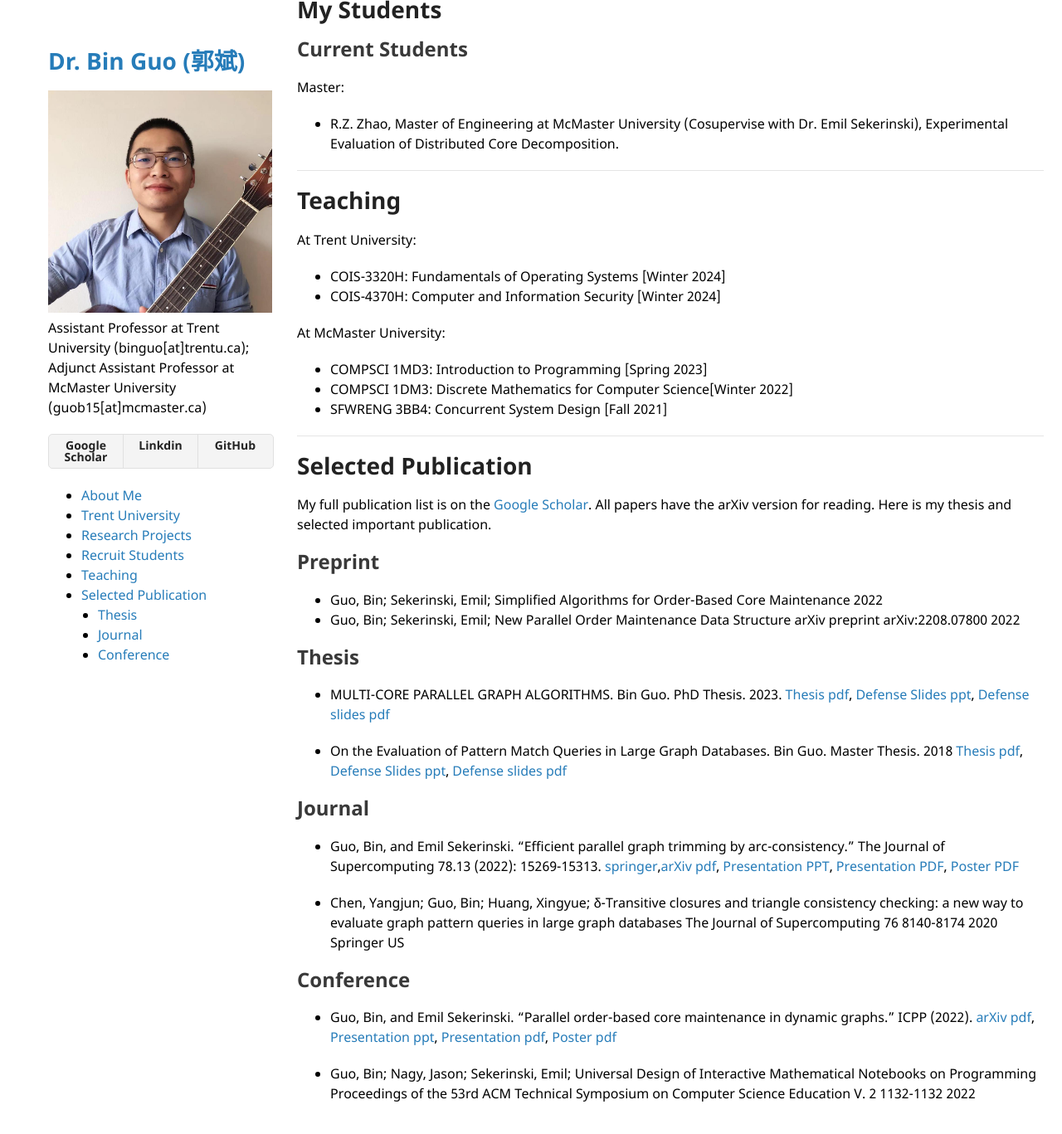
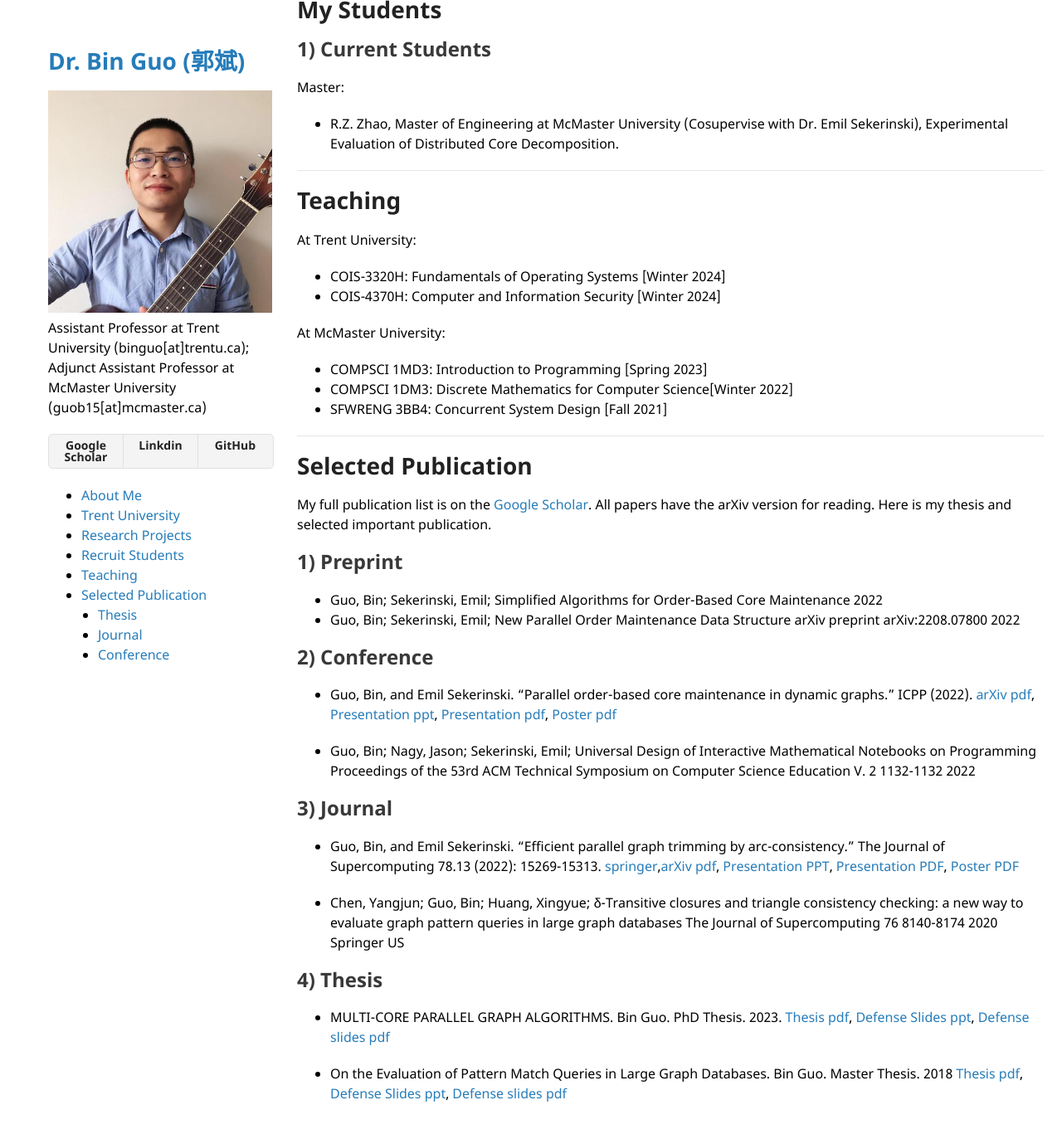
Before and after one commit to bin-guo/bin-guo.github.io, a Jekyll site: the page built from index.md, in a window 1280 px wide and 1400 px high, scrolled down 3727 px. Shown: the top 1367 px of the window at 83% size. Built offline with Jekyll 4.4.1, drawn with Linux system fonts in a browser that asks for light colours; our own code applies the rules of GitHub Pages for plain Markdown files; some of the changed text lies outside the part shown.

Commit message:
Update index.md

```diff
--- a/index.md
+++ b/index.md
@@ -65,7 +65,7 @@ Our research on graph algorithms can be extended to privacy and security. The pr
 ---
 
 # Recruit Students
-## Master's Students
+## 1) Master's Students
 I am seeking highly motivated and dedicated Master's students starting from Winter 2024. Before connecting with me, you must satisfy the basic requirement of our department, e.g, minimum GPA 77% in last 10 credits and IELTS 6.5 with no band below 6.0. Prospective candidates should have a background in __data structure and algorithms__ (especially on graphs), __parallel computing__, and C/C++ programming experience. __If you do not have such a background or your major is not computer science, it does not matter__; we still can talk and make a good research plan. During your master's studies, you will do experiments (mostly C++ programming) and finish a thesis. You will have the opportunity to work closely with me and collaborate with our team members.
 
 Here is the [School of Graduate Studies](https://www.trentu.ca/graduatestudies/) and you can apply for [Applied Modelling and Quantitative Methods](https://www.trentu.ca/graduatestudies/sites/trentu.ca.graduatestudies/files/documents/Programs%20at%20a%20Glance%20from%20TrentU_GradStudies_Viewbook2023_Digital%5B65%5D.pdf), as our master program of Computer Science is under such program (see my front introduction to Trent University). If you are interested in **thesis-based**, you must find a supervisor to finish a research thesis and I am happy to be your supervisor; please send me an email including your CV, transcripts, and what kinds of research you would like to do. If you are interested in **course-based**, you must finish courses and do a project and you can directly apply.
@@ -79,12 +79,12 @@ For the coming years, I am sure that our AMOD program will provide a fixed amoun
 |Research Fellowship Award <br /> (optional from the Supervisor)| | |
 |Total Funding |$16,015.91 | $16,015.91|
 
-## PhD Students
+## 2) PhD Students
 
 I am also recruiting PhD students. Since our department does not have PhD program, I can collaborate with the [Computing and Sofware Department at McMaster University](https://www.eng.mcmaster.ca/cas/programs/degree-options/phd-computer-science/) as a cosupervisor. That means you are McMaster's PhD students; you have a supervisor at McMaster and me as a cosupervisor.
 
 
-Our Computer Science department will provide many funding or scholarship opportunities to cover the tuition fee, like TA; also, I can provide part of the funding to support you. The funding will be enough to pay for tuition fees and basic living expenses.
+At McMaster University, the Computing and Software department will provide many funding or scholarship opportunities to cover the tuition fee, like TA; also, I can provide part of the funding to support you. The funding will be enough to pay for tuition fees and basic living expenses.
 If you are interested, please send me your CV and a proposal to my [email](mailto:binguo@trentu.ca). I am happy to be your supervisor.
 
 Finally, if you like living in Canada, I encourage **international students** to apply for the master's program at Trent University.
@@ -94,7 +94,7 @@ After graduating, you can apply for a [nomination for permanent residence in Ont
 
 # My Students
 
-## Current Students
+## 1) Current Students
 Master:
 * R.Z. Zhao, Master of Engineering at McMaster University (Cosupervise with Dr. Emil Sekerinski), Experimental Evaluation of Distributed Core Decomposition.
 
@@ -117,26 +117,24 @@ At McMaster University:
 My full publication list is on the [Google Scholar](https://scholar.google.com/citations?user=m3ONACQAAAAJ&hl=en). All papers have the arXiv version for reading.
 Here is my thesis and selected important publication.
 
-## Preprint
+## 1) Preprint
 
 - Guo, Bin; Sekerinski, Emil; 	Simplified Algorithms for Order-Based Core Maintenance 2022
 - Guo, Bin; Sekerinski, Emil; 	New Parallel Order Maintenance Data Structure	arXiv preprint arXiv:2208.07800				2022
 
+## 2) Conference
+- Guo, Bin, and Emil Sekerinski. "Parallel order-based core maintenance in dynamic graphs." ICPP (2022). [arXiv pdf](https://arxiv.org/pdf/2210.14290.pdf), [Presentation ppt](publication/icpp2023/icpp23-2.pptx), [Presentation pdf](publication/icpp2023/icpp23-2.pdf), [Poster pdf](publication/icpp2023/icpp23-poster.pdf)
 
-## Thesis
-- MULTI-CORE PARALLEL GRAPH ALGORITHMS. Bin Guo. PhD Thesis. 2023. [Thesis pdf](https://macsphere.mcmaster.ca/bitstream/11375/28562/2/Guo_Bin_2023May_PhD.pdf), [Defense Slides ppt](publication/thesis/Defense-2.pptx), [Defense slides pdf](publication/thesis/Defense-2.pdf)
+- Guo, Bin; Nagy, Jason; Sekerinski, Emil; 	Universal Design of Interactive Mathematical Notebooks on Programming	Proceedings of the 53rd ACM Technical Symposium on Computer Science Education V. 2			1132-1132	2022
 
-- On the Evaluation of Pattern Match Queries in Large Graph Databases. Bin Guo. Master Thesis. 2018 [Thesis pdf](https://winnspace.uwinnipeg.ca/bitstream/handle/10680/1997/Guo_Bin_final_thesis.pdf?sequence=1), [Defense Slides ppt](publication/thesis/defence-V1.5.pptx), [Defense slides pdf](publication/thesis/defence-V1.5.pdf)
 
-## Journal
+
+## 3) Journal
 - Guo, Bin, and Emil Sekerinski. "Efficient parallel graph trimming by arc-consistency." The Journal of Supercomputing 78.13 (2022): 15269-15313. [springer](https://link.springer.com/article/10.1007/s11227-022-04457-9),[arXiv pdf](https://arxiv.org/pdf/2210.14290.pdf), [Presentation PPT](publication/icpp2023/icpp23-2.pptx), [Presentation PDF](publication/icpp2023/icpp23-2.pdf), [Poster PDF](publication/icpp2023/icpp23-poster.pdf)
 
 - Chen, Yangjun; Guo, Bin; Huang, Xingyue; 	δ-Transitive closures and triangle consistency checking: a new way to evaluate graph pattern queries in large graph databases	The Journal of Supercomputing	76		8140-8174	2020	Springer US
 
+## 4) Thesis
+- MULTI-CORE PARALLEL GRAPH ALGORITHMS. Bin Guo. PhD Thesis. 2023. [Thesis pdf](https://macsphere.mcmaster.ca/bitstream/11375/28562/2/Guo_Bin_2023May_PhD.pdf), [Defense Slides ppt](publication/thesis/Defense-2.pptx), [Defense slides pdf](publication/thesis/Defense-2.pdf)
 
-
-
-## Conference
-- Guo, Bin, and Emil Sekerinski. "Parallel order-based core maintenance in dynamic graphs." ICPP (2022). [arXiv pdf](https://arxiv.org/pdf/2210.14290.pdf), [Presentation ppt](publication/icpp2023/icpp23-2.pptx), [Presentation pdf](publication/icpp2023/icpp23-2.pdf), [Poster pdf](publication/icpp2023/icpp23-poster.pdf)
-
-- Guo, Bin; Nagy, Jason; Sekerinski, Emil; 	Universal Design of Interactive Mathematical Notebooks on Programming	Proceedings of the 53rd ACM Technical Symposium on Computer Science Education V. 2			1132-1132	2022
+- On the Evaluation of Pattern Match Queries in Large Graph Databases. Bin Guo. Master Thesis. 2018 [Thesis pdf](https://winnspace.uwinnipeg.ca/bitstream/handle/10680/1997/Guo_Bin_final_thesis.pdf?sequence=1), [Defense Slides ppt](publication/thesis/defence-V1.5.pptx), [Defense slides pdf](publication/thesis/defence-V1.5.pdf)
```
